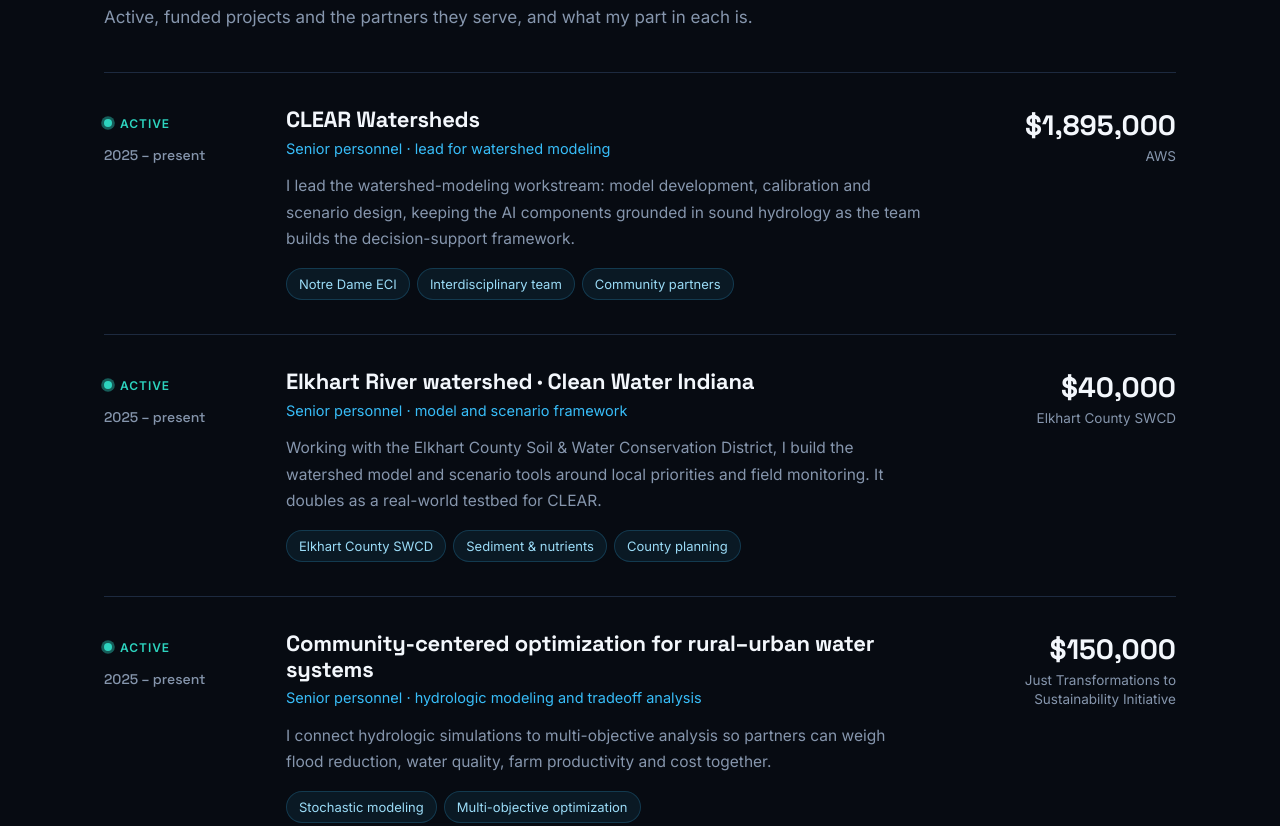
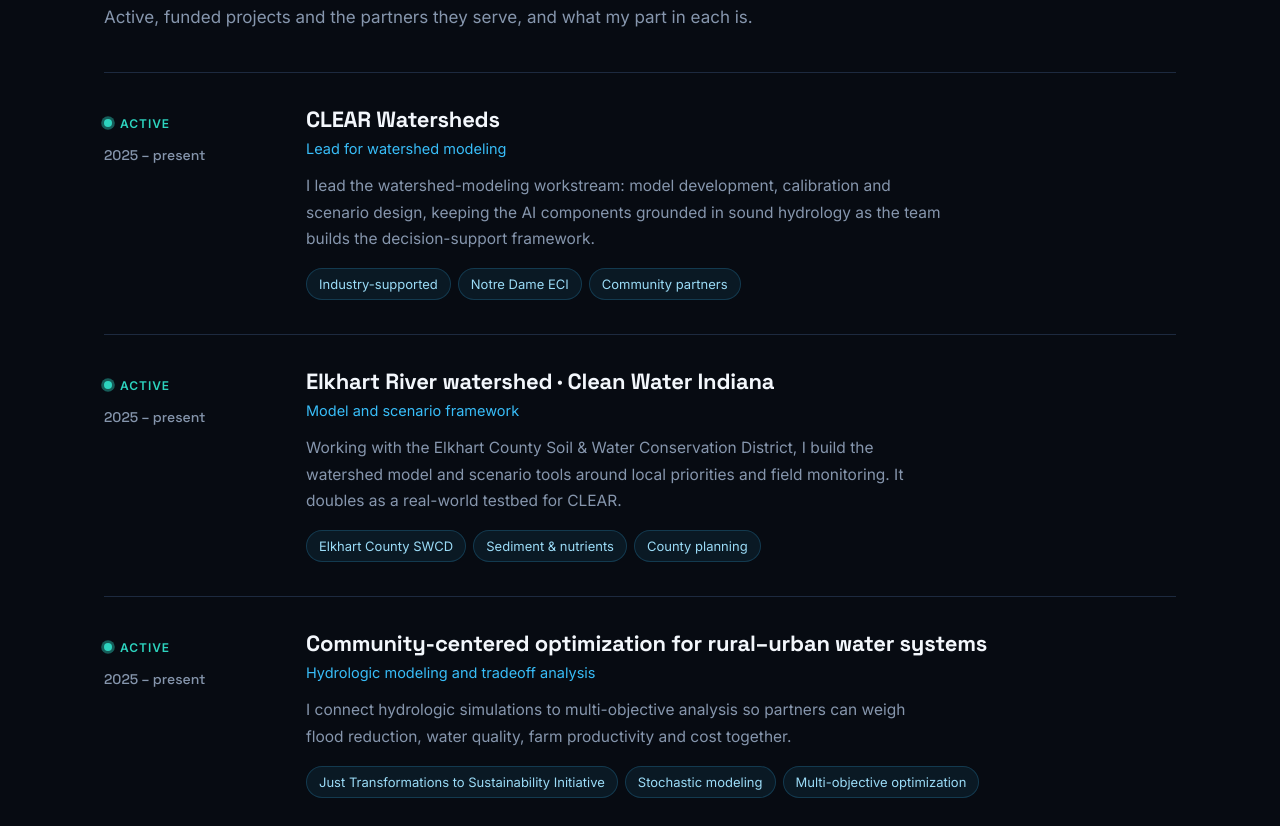
Before and after one commit to MohAboelnoure/MohAboelnoure.github.io, a plain HTML site: page index.html in a window 1280 px wide. Shown: the part 3843-4669 px from the top of the page. Drawn offline with Linux system fonts and the light colour scheme; animation ran at ten frames a second.

Commit message:
partners

```diff
--- a/index.html
+++ b/index.html
@@ -141,31 +141,27 @@
       <div class="proj-meta"><span class="status">Active</span><time>2025 &ndash; present</time></div>
       <div class="proj-main">
         <h3>CLEAR Watersheds</h3>
-        <p class="role">Senior personnel &middot; lead for watershed modeling</p>
+        <p class="role">Lead for watershed modeling</p>
         <p>I lead the watershed-modeling workstream: model development, calibration and scenario design, keeping the AI components grounded in sound hydrology as the team builds the decision-support framework.</p>
-        <div class="tags"><span>Notre Dame ECI</span><span>Interdisciplinary team</span><span>Community partners</span></div>
+        <div class="tags"><span>Industry-supported</span><span>Notre Dame ECI</span><span>Community partners</span></div>
       </div>
-      <div class="proj-fund"><b>$1,895,000</b><span>AWS</span></div>
     </article>
     <article class="proj reveal">
       <div class="proj-meta"><span class="status">Active</span><time>2025 &ndash; present</time></div>
       <div class="proj-main">
         <h3>Elkhart River watershed &middot; Clean Water Indiana</h3>
-        <p class="role">Senior personnel &middot; model and scenario framework</p>
+        <p class="role">Model and scenario framework</p>
         <p>Working with the Elkhart County Soil &amp; Water Conservation District, I build the watershed model and scenario tools around local priorities and field monitoring. It doubles as a real-world testbed for CLEAR.</p>
         <div class="tags"><span>Elkhart County SWCD</span><span>Sediment &amp; nutrients</span><span>County planning</span></div>
-      </div>
-      <div class="proj-fund"><b>$40,000</b><span>Elkhart County SWCD</span></div>
-    </article>
+      </div>    </article>
     <article class="proj reveal">
       <div class="proj-meta"><span class="status">Active</span><time>2025 &ndash; present</time></div>
       <div class="proj-main">
         <h3>Community-centered optimization for rural&ndash;urban water systems</h3>
-        <p class="role">Senior personnel &middot; hydrologic modeling and tradeoff analysis</p>
+        <p class="role">Hydrologic modeling and tradeoff analysis</p>
         <p>I connect hydrologic simulations to multi-objective analysis so partners can weigh flood reduction, water quality, farm productivity and cost together.</p>
-        <div class="tags"><span>Stochastic modeling</span><span>Multi-objective optimization</span></div>
+        <div class="tags"><span>Just Transformations to Sustainability Initiative</span><span>Stochastic modeling</span><span>Multi-objective optimization</span></div>
       </div>
-      <div class="proj-fund"><b>$150,000</b><span>Just Transformations to Sustainability Initiative</span></div>
     </article>
   </div>
 </section>
--- a/style.css
+++ b/style.css
@@ -121,7 +121,7 @@
 
 /* projects & partnerships */
 .proj-list{border-top:1px solid var(--line)}
-.proj{display:grid;grid-template-columns:150px 1fr 220px;gap:32px;padding:34px 0;border-bottom:1px solid var(--line);align-items:start}
+.proj{display:grid;grid-template-columns:170px 1fr;gap:32px;padding:34px 0;border-bottom:1px solid var(--line);align-items:start}
 .proj-meta time{display:block;margin-top:10px;color:var(--mute);font:500 14px 'Space Grotesk'}
 .status{display:inline-flex;align-items:center;gap:8px;font:600 12px Inter,sans-serif;letter-spacing:.08em;text-transform:uppercase;color:var(--b)}
 .status::before{content:"";width:8px;height:8px;border-radius:50%;background:var(--b);box-shadow:0 0 0 0 rgba(45,212,191,.6);animation:pulse 2.2s infinite}
@@ -129,9 +129,6 @@
 .proj-main h3{font-size:22px;margin-bottom:4px}
 .proj-main .role{color:var(--a);font-size:14.5px;margin-bottom:12px}
 .proj-main p:not(.role){color:var(--mute);font-size:15.5px;max-width:640px}
-.proj-fund{text-align:right}
-.proj-fund b{display:block;font:700 28px 'Space Grotesk';color:var(--head)}
-.proj-fund span{display:block;margin-top:4px;font-size:13.5px;color:var(--mute);line-height:1.4}
 .proj:hover .proj-main h3{color:var(--a)}
 
 /* pubs */
@@ -184,9 +181,7 @@
   nav .cta{text-align:center;margin-top:8px}
   .proj{grid-template-columns:1fr;gap:12px;padding:28px 0}
   .proj-meta{display:flex;gap:14px;align-items:center}
-  .proj-meta time{margin-top:0}
-  .proj-fund{text-align:left}
-  .pubs li{grid-template-columns:1fr;gap:4px}
+  .proj-meta time{margin-top:0}  .pubs li{grid-template-columns:1fr;gap:4px}
   section{padding:70px 0}
 }
 @media(max-width:520px){.cards.four{grid-template-columns:1fr}}
```
